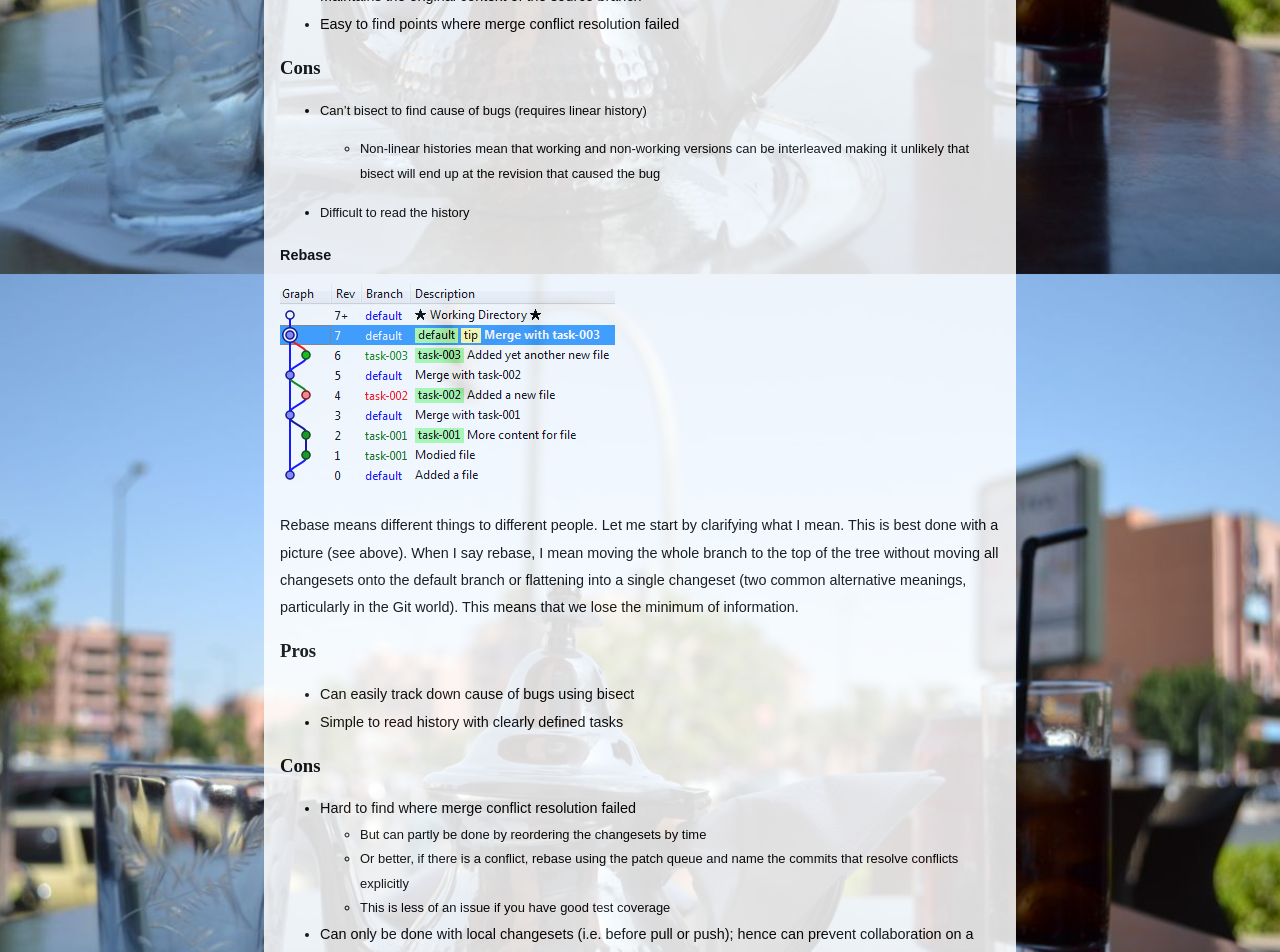
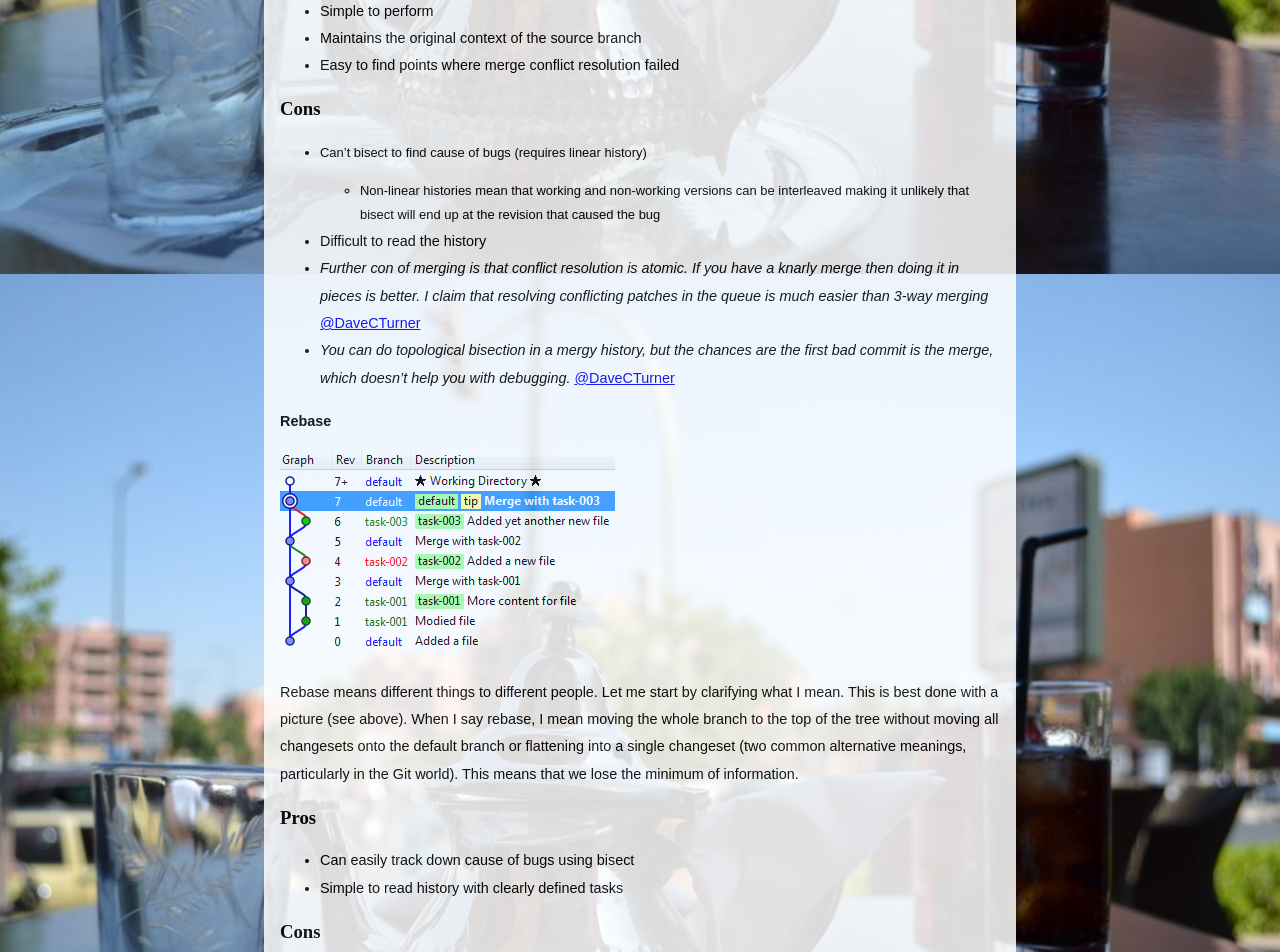
Before and after one commit to MarkWithall/markwithall.github.com, a Jekyll site: the page built from _posts/2014-03-22-to-rebase-or-not-to-rebase.md, in a window 1280 px wide and 1400 px high, scrolled down 626 px. Shown: the top 952 px of the window. Built offline with Jekyll 4.4.1, drawn with Linux system fonts in a browser that asks for light colours; some web fonts are replaced; some of the changed text lies outside the part shown.

Commit message:
Comments from davecturner

```diff
--- a/_posts/2014-03-22-to-rebase-or-not-to-rebase.md
+++ b/_posts/2014-03-22-to-rebase-or-not-to-rebase.md
@@ -4,6 +4,8 @@ title: To Rebase Or Not To Rebase?
 categories: programming
 ---
 Some thoughts on the relative merits of rebasing a branch before merging when working with a DVCS like Mercurial or Git.
+
+_Updated 18th April 2014 with some comments from my colleague [@DaveCTurner](https://twitter.com/davecturner)_
 
 ## Merge
 
@@ -19,6 +21,9 @@ Some thoughts on the relative merits of rebasing a branch before merging when wo
 
   - Non-linear histories mean that working and non-working versions can be interleaved making it unlikely that bisect will end up at the revision that caused the bug
 * Difficult to read the history
+* _Further con of merging is that conflict resolution is atomic. If you have a knarly merge then doing it in pieces is better. I claim that resolving conflicting patches in the queue is much easier than 3-way merging_ [@DaveCTurner](https://twitter.com/davecturner)
+* _You can do topological bisection in a mergy history, but the chances are the first bad commit is the merge, which doesn't help you with debugging._ [@DaveCTurner](https://twitter.com/davecturner)
+
 
 ##Rebase
 
@@ -37,4 +42,6 @@ Rebase means different things to different people.  Let me start by clarifying w
   - This is less of an issue if you have good test coverage
 * Can only be done with local changesets (i.e. before pull or push); hence can prevent collaboration on a branch
 
+  - _You can collaborate on a branch when rebasing, either with bundles or a private clone set up for just the branch. Requires about the same amount of coordination as the alternatives._ [@DaveCTurner](https://twitter.com/davecturner)
+
 Personally, I tend to favour the rebase approach as I’m somewhat OCD about having a pretty looking graph of the history.
```
